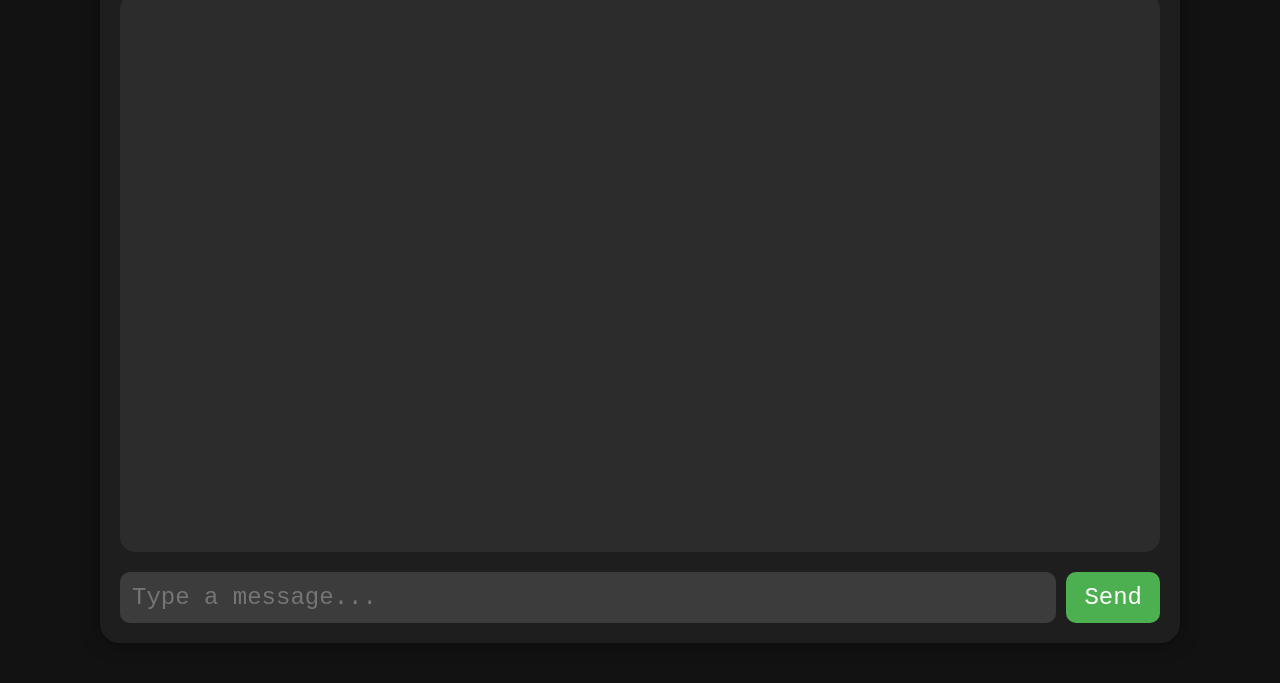
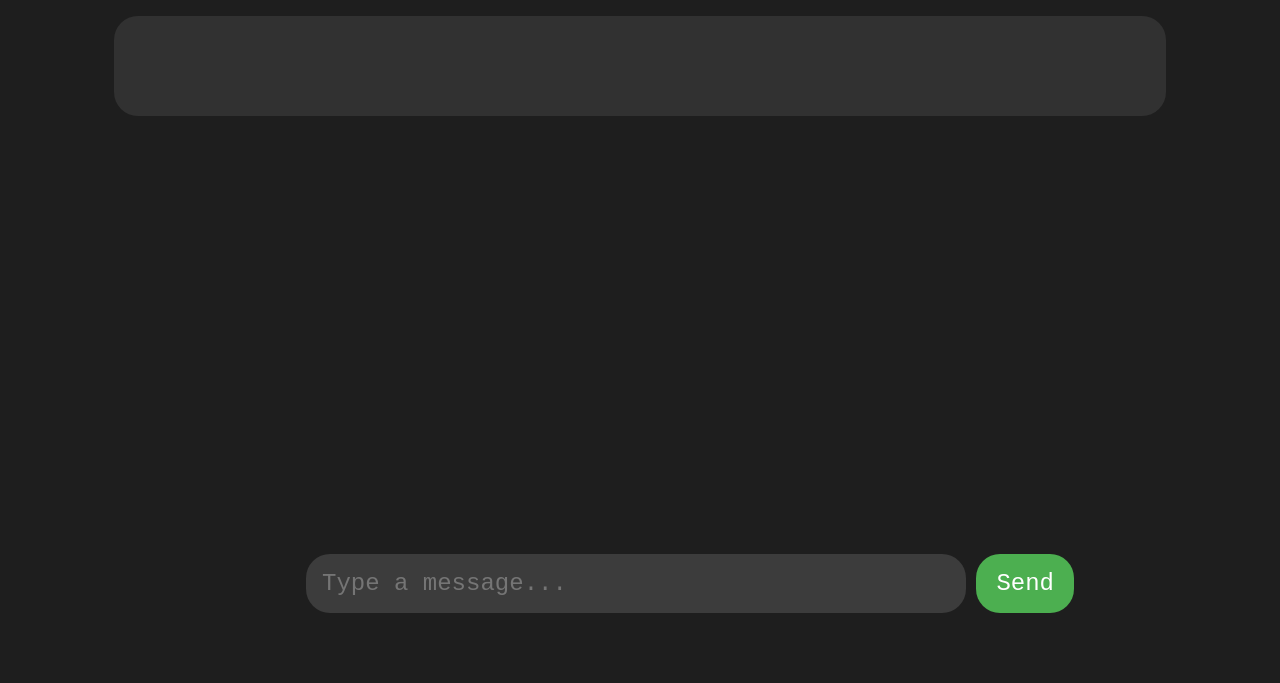
Before and after one commit to aquastones/ollama-webui, a website: page public/index.html in a window 1280 px wide. Shown: the part 117-800 px from the top of the page. Drawn offline with nearby package versions, Linux system fonts and the light colour scheme.

Commit message:
2.2 - Updated UI, README & Preview

```diff
--- a/public/index.html
+++ b/public/index.html
@@ -14,14 +14,14 @@
         };
     </script>
     <script src="https://cdn.jsdelivr.net/npm/mathjax@3/es5/tex-svg.js"></script>
-
+    <link rel="icon" href="icon.ico" type="image/x-icon">
 </head>
 
 <body>
     <div class="chat-container">
         <h2>ollama-chat</h2>
         <div id="chat-box"></div>
-        <div style="display: flex;">
+        <div class="input-container" style="display: flex;">
             <input type="text" id="user-input" placeholder="Type a message..." />
             <button onclick="sendMessage()">Send</button>
         </div>
--- a/public/styles.css
+++ b/public/styles.css
@@ -10,36 +10,26 @@ body {
     display: flex;
     justify-content: center;
     align-items: center;
+    width: 100vw;
     height: 100vh;
-    background-color: #121212;
+    background: #1e1e1e;
     color: #e0e0e0;
 }
 
 .chat-container {
-    font-family: monospace;
-    font-size: 24px;
-    width: 100%;
-    max-width: 1080px;
-    height: 90vh;
+    width: 100vw;
+    height: 100vh;
     background: #1e1e1e;
-    padding: 20px;
-    border-radius: 20px;
-    box-shadow: 0 0 20px rgba(0, 0, 0, 0.4);
-    display: flex;
-    flex-direction: column;
-    gap: 10px;
-    text-align: center;
+    padding: 42px 64px 64px 64px;
 }
 
 #chat-box {
     flex-grow: 1;
     overflow-y: auto;
-    border: none;
-    padding: 15px;
-    margin-bottom: 10px;
-    background: #2c2c2c;
-    border-radius: 15px;
-    color: #e0e0e0;
+    padding: 50px;
+    margin: 50px;
+    background: #313131;
+    border-radius: 24px;
 }
 
 #chat-box p {
@@ -60,31 +50,40 @@ body {
     text-decoration: underline;
 }
 
-input {
+.input-container {
+    position: fixed;
+    bottom: 20px;
+    left: 50%;
+    transform: translateX(-50%);
+    width: 60%;
+    margin: 50px;
+}
+
+.input-container input {
+    width: 100%;
+    padding: 16px;
     font-family: monospace;
     font-size: 24px;
-    flex: 1;
-    padding: 12px;
-    border-radius: 10px;
+    border-radius: 24px;
+    background: #3c3c3c;
+    color: white;
     border: none;
-    background-color: #3c3c3c;
-    color: white;
     outline: none;
 }
 
 button {
     font-family: monospace;
     font-size: 24px;
-    padding: 12px 18px;
-    border-radius: 10px;
+    padding: 10px 20px 10px 20px;
+    border-radius: 24px;
+    background: #4caf50;
+    color: white;
     border: none;
-    background-color: #4caf50;
-    color: white;
     cursor: pointer;
     margin-left: 10px;
-    transition: background-color 0.2s;
+    transition: background-color 0.5s;
 }
 
 button:hover {
-    background-color: #45a049;
+    background: #00ff2f;
 }
```
Also changed, not shown: README.md, preview.png, public/icon.ico (added).
